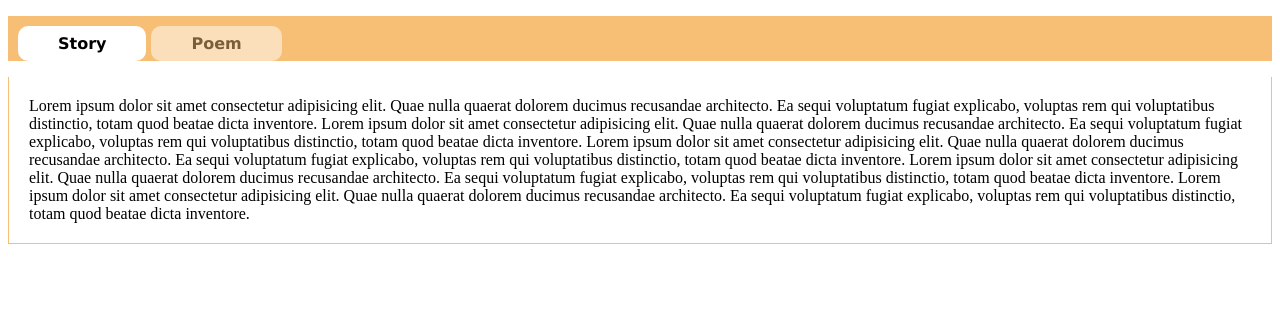
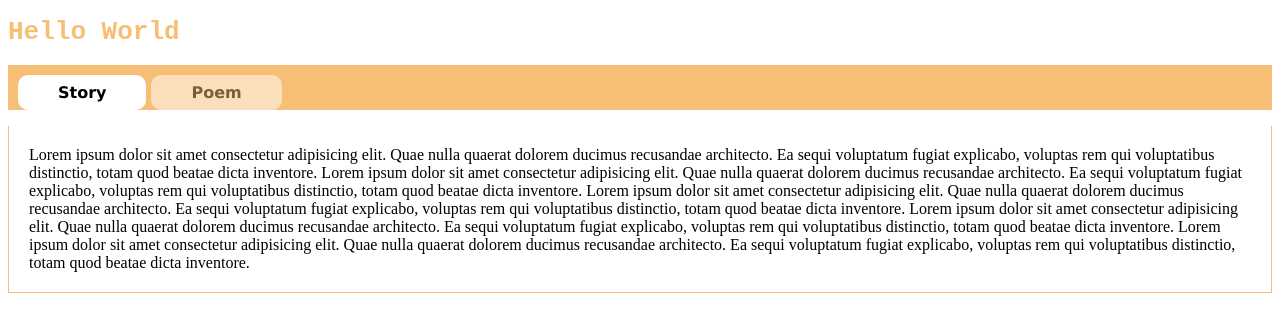
Before and after one commit to minthuhlaing007/tinyproject, a plain HTML site: page index.html in a window 1280 px wide. Drawn offline with Linux system fonts and the light colour scheme.

Commit message:
adding h1

```diff
--- a/index.html
+++ b/index.html
@@ -5,6 +5,7 @@
     <link rel="stylesheet" href="style.css" />
   </head>
   <body>
+    <h1>Hello World</h1>
     <ul class="bar">
       <li class="tab" id="tab1">Story</li>
       <li class="tab" id="tab2">Poem</li>
--- a/style.css
+++ b/style.css
@@ -1,3 +1,8 @@
+h1{
+  color: #f7bf75;
+  font-family: monospace;
+}
+
 .bar {
   display: flex;
   padding: 10px 10px 0 10px;
```
